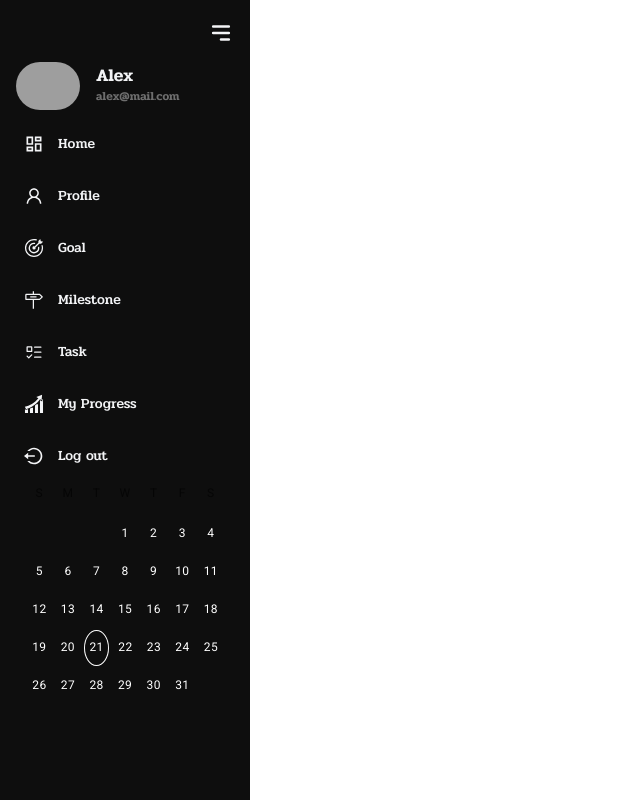
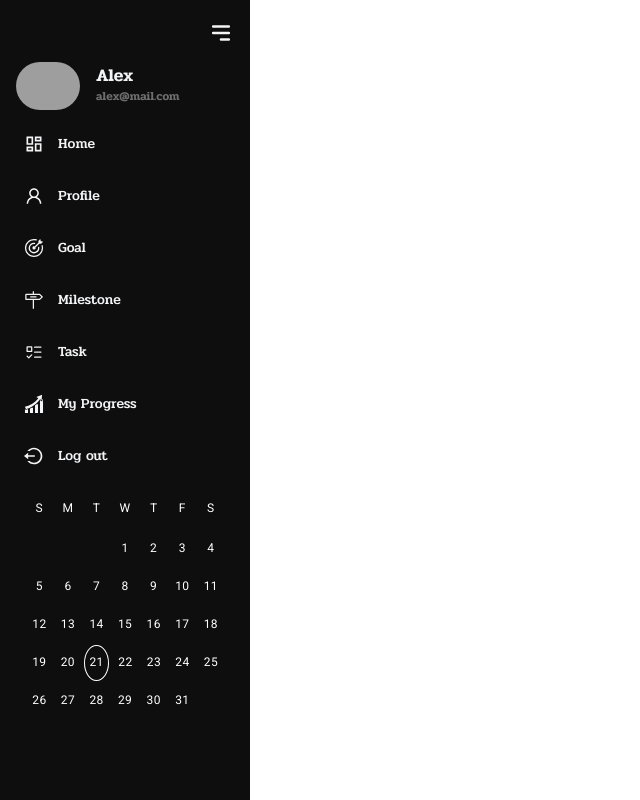
Before and after one commit to MyoArkar/goal_react, a React (Vite) app: page / in a window 1280 px wide. Shown: the whole page, without its empty margins (0-640 px from the left). Built offline with nearby package versions, Linux system fonts and the light colour scheme; sample sign-in values are in the browser's storage; grey boxes are pictures that could not be loaded.

Commit message:
fix calender

```diff
--- a/src/Components/Calendar.jsx
+++ b/src/Components/Calendar.jsx
@@ -13,6 +13,9 @@ export default function Calendar() {
                     '& .MuiPickersDay-root': {
                         color: 'white',
                     },
+                    '& .css-q5we01-MuiDayCalendar-root': {
+                        marginTop: '15px',
+                    },
                     '& .MuiPickersDay-root.Mui-selected': {
                         backgroundColor: 'gray',
                     },
@@ -23,14 +26,14 @@ export default function Calendar() {
                         backgroundColor: 'gray',
                     },
                     '& .MuiPickersDay-root.MuiPickersDay-today': {
-                        border: '1px solid white', // Add border to today date
-                        color: 'white', // Change color of today date
+                        border: '1px solid white',
+                        color: 'white',
                     },
                     '& .MuiPickersCalendarHeader-root': {
                         display: 'none',
                     },
-                    '& .MuiPickersCalendarHeader-dayLabel': {
-                        color: 'white', // Correct class selector for date labels
+                    '& .css-17f9e7e-MuiTypography-root-MuiDayCalendar-weekDayLabel': {
+                        color: 'white',
                     },
                 }}
             />
```
